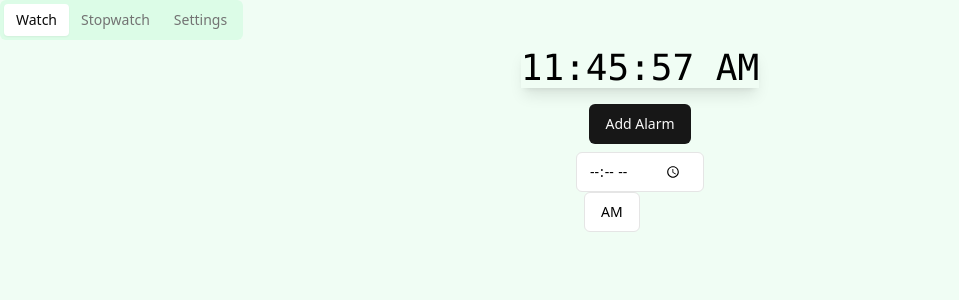
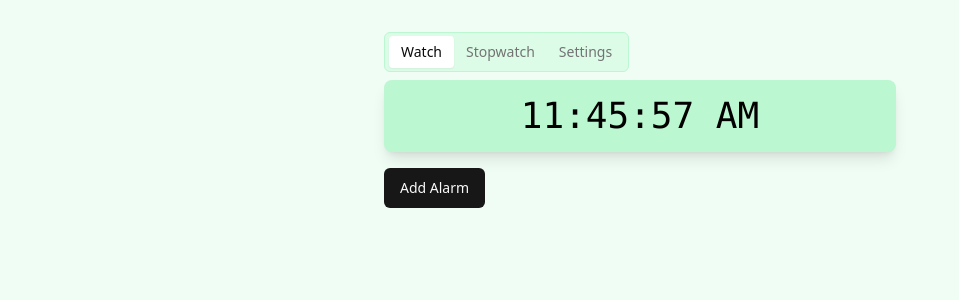
Before and after one commit to inderpal2024/react-branched-template, a React (Vite) app: page / in a window 1280 px wide. Shown: the top 300 px of the page, without its empty margins (0-959 px from the left). Built offline with nearby package versions, Linux system fonts and the light colour scheme.

Commit message:
40934 Model B

```diff
--- a/src/App.jsx
+++ b/src/App.jsx
@@ -1,167 +1,172 @@
 import React, { useState, useEffect, useCallback } from 'react';
-import { Tabs, TabsList, TabsTrigger, TabsContent } from "@/components/ui/tabs";
+import { Tabs, TabsContent, TabsList, TabsTrigger } from "@/components/ui/tabs";
 import { Button } from "@/components/ui/button";
 import { Switch } from "@/components/ui/switch";
 import { Input } from "@/components/ui/input";
 import { DropdownMenu, DropdownMenuContent, DropdownMenuItem, DropdownMenuTrigger, DropdownMenuLabel } from "@/components/ui/dropdown-menu";
 
+const formatTime = (date, is24Hour = false) => {
+  const hours = date.getHours();
+  const minutes = date.getMinutes().toString().padStart(2, '0');
+  const seconds = date.getSeconds().toString().padStart(2, '0');
+  if (is24Hour) return `${hours}:${minutes}:${seconds}`;
+  const period = hours >= 12 ? 'PM' : 'AM';
+  return `${hours % 12 || 12}:${minutes}:${seconds} ${period}`;
+};
+
 function App() {
-  const [timeFormat24, setTimeFormat24] = useState(false);
-  const [currentTime, setCurrentTime] = useState(new Date());
+  const [currentTab, setCurrentTab] = useState('watch');
+  const [is24Hour, setIs24Hour] = useState(false);
+  const [time, setTime] = useState(new Date());
   const [alarms, setAlarms] = useState([]);
   const [alarmInput, setAlarmInput] = useState({ time: '', period: 'AM' });
-  const [stopwatchTime, setStopwatchTime] = useState(0);
-  const [isRunning, setIsRunning] = useState(false);
-  const [paused, setPaused] = useState(true);
-  const [laps, setLaps] = useState([]);
-  const [splitTime, setSplitTime] = useState(0);
+  const [stopwatch, setStopwatch] = useState({ time: 0, running: false, splits: [] });
+  const [flash, setFlash] = useState(null);
 
   useEffect(() => {
     const timer = setInterval(() => {
-      setCurrentTime(new Date());
-      if (isRunning) {
-        setStopwatchTime(Date.now() - splitTime);
-      }
+      setTime(new Date());
+      checkAlarms();
     }, 1000);
     return () => clearInterval(timer);
-  }, [isRunning, splitTime]);
+  }, []);
 
-  useEffect(() => {
   const checkAlarms = () => {
-      const now = currentTime.toLocaleTimeString('en-US', { hour12: !timeFormat24 });
-      alarms.forEach(alarm => {
-        if (alarm.time === now && alarm.active) {
-          // Here you would implement the alarm visual feedback
-          console.log('Alarm ringing for:', alarm.time);
+    const now = new Date();
+    alarms.forEach((alarm, index) => {
+      const alarmTime = new Date(now);
+      const [hours, minutes, seconds] = alarm.time.split(':').map(Number);
+      alarmTime.setHours(is24Hour ? hours : (hours % 12) + (alarm.period === 'PM' ? 12 : 0), minutes, seconds);
+      if (alarm.active && alarmTime - now < 1000 && alarmTime - now > 0) {
+        setFlash(index);
+        setTimeout(() => setFlash(null), 5000);
       }
     });
   };
-    checkAlarms();
-  }, [currentTime, alarms, timeFormat24]);
 
   const addAlarm = () => {
-    if (alarmInput.time) {
-      const [hours, minutes, seconds] = alarmInput.time.split(':').map(Number);
-      let time = new Date();
-      time.setHours(timeFormat24 ? hours : (hours % 12) + (alarmInput.period === 'PM' ? 12 : 0));
-      time.setMinutes(minutes);
-      time.setSeconds(seconds);
-      setAlarms([...alarms, { time: time.toLocaleTimeString('en-US', { hour12: !timeFormat24 }), active: true }].sort((a, b) => new Date('1970/01/01 ' + a.time) - new Date('1970/01/01 ' + b.time)));
+    if (alarmInput.time.match(/^\d{2}:\d{2}:\d{2}$/)) {
+      setAlarms(prev => [...prev, { ...alarmInput, active: true }].sort((a, b) => {
+        const timeA = new Date(`1970-01-01T${a.time}Z`);
+        const timeB = new Date(`1970-01-01T${b.time}Z`);
+        return timeA - timeB;
+      }));
       setAlarmInput({ time: '', period: 'AM' });
     }
   };
 
-  const formatTime = (date) => date.toLocaleTimeString('en-US', { hour12: !timeFormat24, hour: '2-digit', minute: '2-digit', second: '2-digit' });
+  const toggleAlarm = (index) => {
+    setAlarms(prev => {
+      const newAlarms = [...prev];
+      newAlarms[index].active = !newAlarms[index].active;
+      return newAlarms;
+    });
+  };
 
   const startStopwatch = () => {
-    setIsRunning(true);
-    setPaused(false);
-    setSplitTime(Date.now() - stopwatchTime);
-  };
-
-  const stopStopwatch = () => {
-    setIsRunning(false);
-    setPaused(true);
-    setStopwatchTime(0);
-    setLaps([]);
-  };
-
-  const pauseResumeStopwatch = () => {
-    setPaused(!paused);
-    if (!paused) {
-      setSplitTime(Date.now() - stopwatchTime);
+    if (!stopwatch.running) {
+      setStopwatch(prev => ({ ...prev, running: true, startTime: Date.now() - prev.time }));
     } else {
-      setStopwatchTime(Date.now() - splitTime);
+      setStopwatch(prev => ({ ...prev, running: false, time: Date.now() - prev.startTime }));
     }
   };
 
-  const split = () => {
-    if (isRunning && !paused) {
-      setLaps([...laps, stopwatchTime]);
+  const resetStopwatch = () => {
+    setStopwatch({ time: 0, running: false, splits: [] });
+  };
+
+  const pauseStopwatch = () => {
+    setStopwatch(prev => ({ ...prev, running: false, time: Date.now() - prev.startTime }));
+  };
+
+  const splitTime = () => {
+    if (stopwatch.running) {
+      setStopwatch(prev => ({ ...prev, splits: [...prev.splits, prev.time] }));
     }
   };
 
+  useEffect(() => {
+    let interval;
+    if (stopwatch.running) {
+      interval = setInterval(() => {
+        setStopwatch(prev => ({ ...prev, time: Date.now() - prev.startTime }));
+      }, 10);
+    } else if (!stopwatch.running && stopwatch.time !== 0) {
+      clearInterval(interval);
+    }
+    return () => clearInterval(interval);
+  }, [stopwatch.running]);
+
   return (
-    <div className="flex flex-col h-screen bg-green-50">
-      <Tabs defaultValue="watch" className="flex-grow">
-        <TabsList className="bg-green-100">
+    <div className="bg-green-50 min-h-screen flex flex-col items-center p-4 sm:p-8">
+      <Tabs defaultValue="watch" className="w-full max-w-lg">
+        <TabsList className="bg-green-100 border border-green-200">
           <TabsTrigger value="watch">Watch</TabsTrigger>
           <TabsTrigger value="stopwatch">Stopwatch</TabsTrigger>
           <TabsTrigger value="settings">Settings</TabsTrigger>
         </TabsList>
         <TabsContent value="watch">
-          <div className="flex flex-col items-center justify-center flex-grow">
-            <div className="text-4xl font-mono mb-4 shadow-lg">{formatTime(currentTime)}</div>
-            <Button onClick={() => setAlarmInput({ ...alarmInput, time: '' })}>
-              {alarmInput.time ? "Add" : "Add Alarm"}
+          <div className="text-center font-mono text-4xl mb-4 shadow-lg bg-green-200 p-4 rounded-lg">
+            <div className={flash !== null ? 'animate-pulse bg-green-400' : ''}>
+              {formatTime(time, is24Hour)}
+            </div>
+          </div>
+          <Button onClick={() => setAlarmInput({...alarmInput, time: ''})} className="mb-2">
+            {alarmInput.time ? 'Add' : 'Add Alarm'}
           </Button>
-            {alarmInput.time === '' && (
-              <div className="mt-2 space-x-2">
+          {alarmInput.time === '' ? null : (
+            <div className="flex items-center space-x-2">
               <Input
-                  type="time"
                 value={alarmInput.time}
-                  onChange={(e) => setAlarmInput({ ...alarmInput, time: e.target.value })}
-                  className="w-32"
+                onChange={e => setAlarmInput({...alarmInput, time: e.target.value})}
+                placeholder="HH:MM:SS"
+                className="flex-grow"
               />
-                {!timeFormat24 && (
+              {!is24Hour && (
                 <DropdownMenu>
                   <DropdownMenuTrigger asChild>
                     <Button variant="outline">{alarmInput.period}</Button>
                   </DropdownMenuTrigger>
                   <DropdownMenuContent>
-                      <DropdownMenuItem onClick={() => setAlarmInput({ ...alarmInput, period: 'AM' })}>AM</DropdownMenuItem>
-                      <DropdownMenuItem onClick={() => setAlarmInput({ ...alarmInput, period: 'PM' })}>PM</DropdownMenuItem>
+                    <DropdownMenuItem onClick={() => setAlarmInput({...alarmInput, period: 'AM'})}>AM</DropdownMenuItem>
+                    <DropdownMenuItem onClick={() => setAlarmInput({...alarmInput, period: 'PM'})}>PM</DropdownMenuItem>
                   </DropdownMenuContent>
                 </DropdownMenu>
               )}
             </div>
           )}
-            <div className="mt-4 overflow-y-auto">
+          <div className="mt-4 overflow-y-auto max-h-60">
             {alarms.map((alarm, index) => (
-                <div key={index} className="flex justify-between w-full p-2 bg-green-200 mb-2 last:mb-0">
-                  <span>{alarm.time}</span>
-                  <Switch checked={alarm.active} onCheckedChange={(checked) => {
-                    const newAlarms = [...alarms];
-                    newAlarms[index].active = checked;
-                    setAlarms(newAlarms);
-                  }} />
+              <div key={index} className="flex justify-between items-center p-2 bg-green-100 mb-2 rounded">
+                <span>{alarm.time} {is24Hour ? '' : alarm.period}</span>
+                <Switch checked={alarm.active} onCheckedChange={() => toggleAlarm(index)} />
               </div>
             ))}
           </div>
-          </div>
         </TabsContent>
         <TabsContent value="stopwatch">
-          <div className="flex flex-col items-center justify-center flex-grow">
-            <div className="text-4xl font-mono mb-4 shadow-lg">
-              {new Date(stopwatchTime).toISOString().substr(11, 8)}
+          <div className="text-center font-mono text-4xl mb-4 shadow-lg bg-green-200 p-4 rounded-lg">
+            {new Date(stopwatch.time).toISOString().substr(11, 8)}
           </div>
-            <div>
-              {!isRunning ? (
-                <Button onClick={startStopwatch}>Start</Button>
-              ) : (
+          <div className="flex space-x-2">
+            <Button onClick={startStopwatch}>{stopwatch.running ? 'Stop' : 'Start'}</Button>
+            {stopwatch.running ? (
               <>
-                  <Button onClick={paused ? pauseResumeStopwatch : stopStopwatch}>
-                    {paused ? 'Resume' : 'Stop'}
-                  </Button>
-                  <Button onClick={paused ? startStopwatch : pauseResumeStopwatch}>
-                    {paused ? 'Start' : 'Pause'}
-                  </Button>
-                  <Button onClick={split}>Split</Button>
+                <Button onClick={pauseStopwatch}>Pause</Button>
+                <Button onClick={splitTime}>Split</Button>
               </>
-              )}
+            ) : stopwatch.time > 0 && <Button onClick={resetStopwatch}>Reset</Button>}
           </div>
           <div className="mt-4">
-              {laps.map((lap, idx) => (
-                <div key={idx}>{new Date(lap).toISOString().substr(11, 8)}</div>
+            {stopwatch.splits.map((split, i) => (
+              <div key={i} className="p-1">{new Date(split).toISOString().substr(11, 8)}</div>
             ))}
-            </div>
           </div>
         </TabsContent>
         <TabsContent value="settings">
-          <div className="p-4">
-            <Switch checked={timeFormat24} onCheckedChange={setTimeFormat24}>
-              24 Hour Format
-            </Switch>
+          <div className="flex items-center space-x-4">
+            <label>24 Hour Format</label>
+            <Switch checked={is24Hour} onCheckedChange={setIs24Hour} />
           </div>
         </TabsContent>
       </Tabs>
```
Lines whose indentation alone changed are shown as unchanged.
